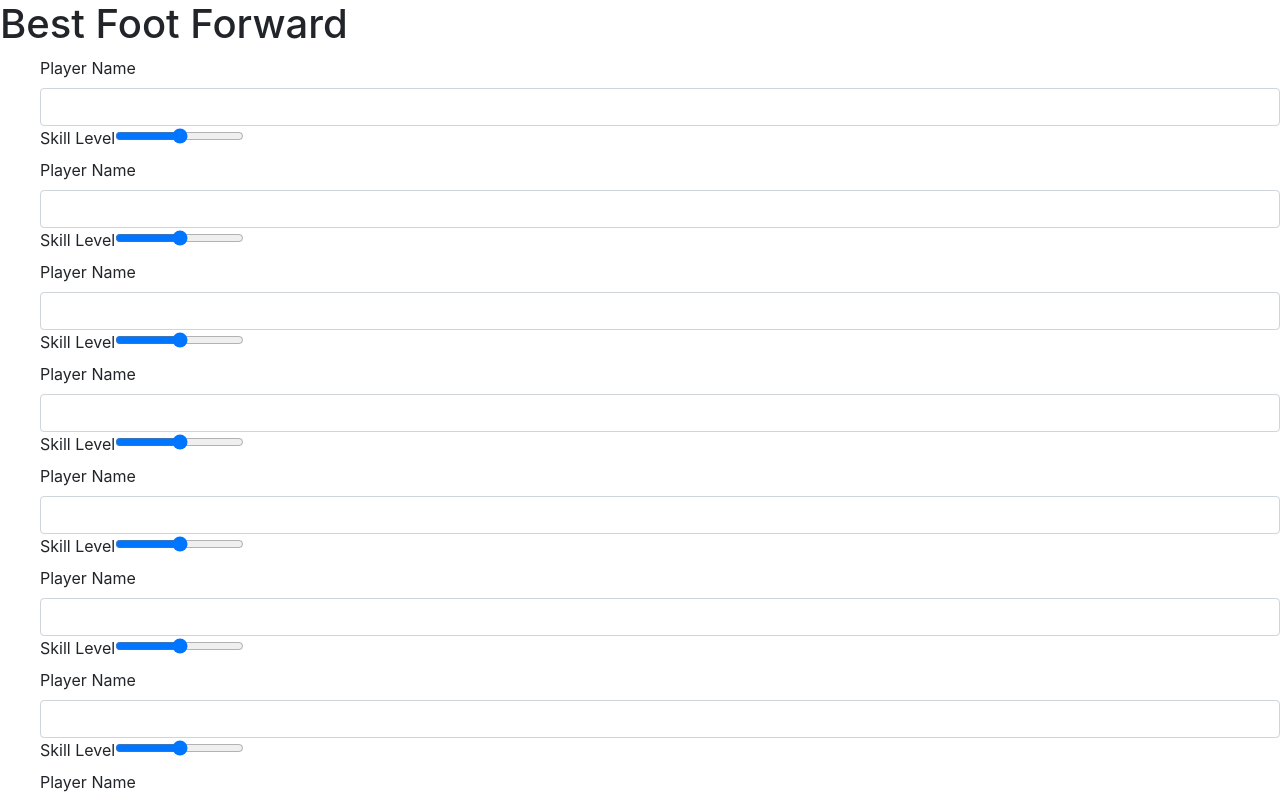
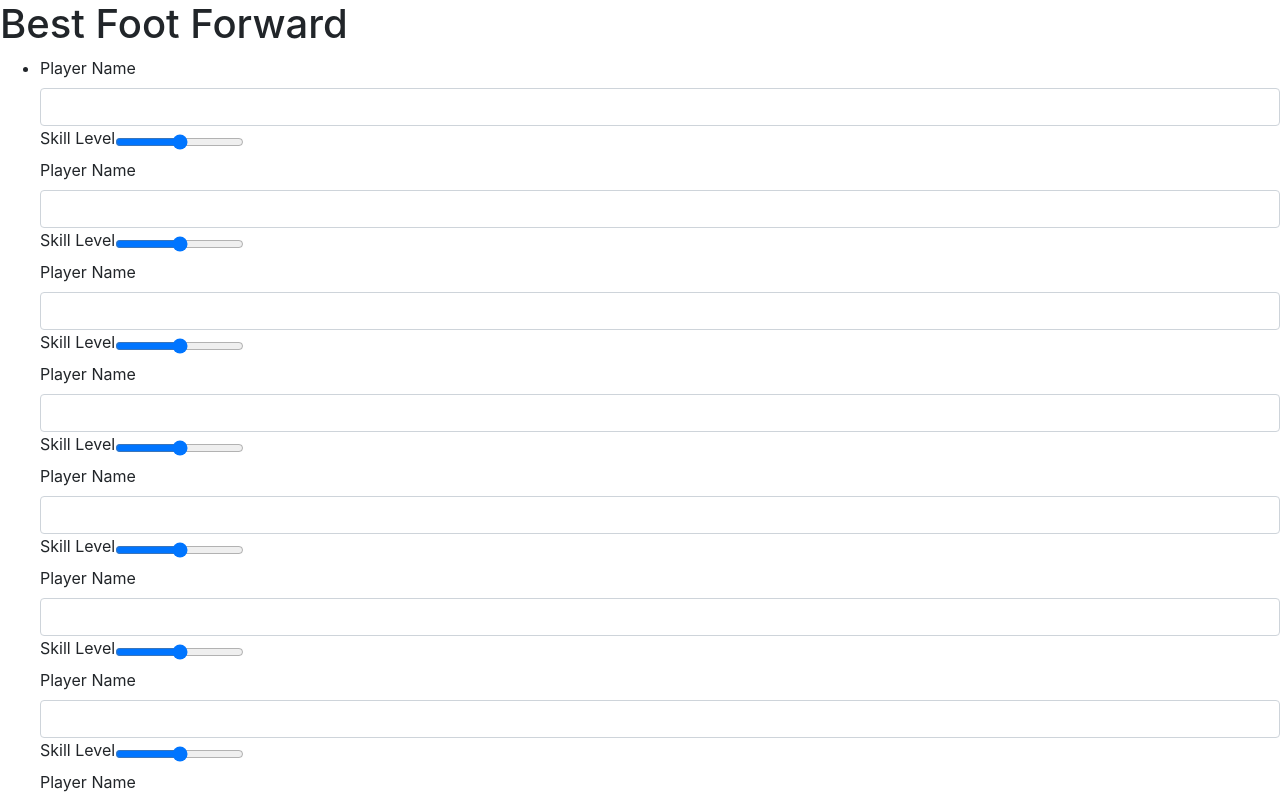
Before and after one commit to vixhez/best-foot-forward, a React (Create React App) app: page / in a window 1280 px wide. Both pictures are taken after typing "5" into the empty fields and a click on the button "Save Team Names". Shown: the top 800 px of the page. Built offline with nearby package versions, Linux system fonts and the light colour scheme.

Commit message:
ID system implemented for each player details field to keep React components unique

```diff
--- a/src/components/Players/PlayerForm.js
+++ b/src/components/Players/PlayerForm.js
@@ -6,31 +6,45 @@ class PlayerForm extends Component
         super(props);
 
         this.state = {
+            playerName: props.playerName,
             playerNames: props.playerNames,
             amountPlayers: props.amountPlayers,
-            // playerSkills: 5,
+            playerSkills: props.playerSkills,
         };
+
+        this.handleChangePlayerName = this.handleChangePlayerName.bind(this);
+        this.handleChangePlayerSkills = this.handleChangePlayerSkills.bind(this);
+    }
+
+    handleChangePlayerName(e) {
+        console.log('oi oi');
+    }
+
+    handleChangePlayerSkills(e) {
+        console.log('savaloy');
     }
 
     render() {
         const { playerNames, amountPlayers } = this.state;
 
         return (
-                <div>
+            <div
+                id={ this.props.id }>
+                <form>
                     <label
-                for="playerName"
+                        htmlFor="playerName"
                         className="form-label">Player Name</label>
                     <input
                         type="text"
                         className="form-control"
-                    id="playerName"
+                        id={ this.props.id }
                         onChange={ this.handleChangePlayerName }
                         // value={ playerName }
                         >
                     </input>
 
                     <label
-                    for="playerSkills">
+                        htmlFor="playerSkills">
                     Skill Level
                     </label>
                     <input
@@ -38,9 +52,11 @@ class PlayerForm extends Component
                         min="0"
                         max="10"
                         value="5"
-                    id="playerSkills"
+                        id={ this.props.id }
                         onChange={ this.handleChangePlayerSkills }>
                     </input>
+
+                </form>
             </div>
         );
     }
--- a/src/components/Players/Players.js
+++ b/src/components/Players/Players.js
@@ -18,14 +18,14 @@ class Players extends Component
                 const playerDetailsList = [];
 
                 for (let i = 1; i <= (amountPlayers * 2); i++) {
-                    playerDetailsList.push(<PlayerForm />)
+                    playerDetailsList.push(<PlayerForm key={i} id={i}/>)
                 }
                 return playerDetailsList;
             };
 
             return (
             <ul>
-                { playerDetailsEntry() }
+                <li>{ playerDetailsEntry() }</li>
             </ul>
             )
 
--- a/src/data/initial.js
+++ b/src/data/initial.js
@@ -1,4 +1,5 @@
 const initial = {
+    playerName: "",
     playerNames: [],
     amountPlayers: 0,
     team1Name: 'Team Uno',
```
Lines whose indentation alone changed are shown as unchanged.
